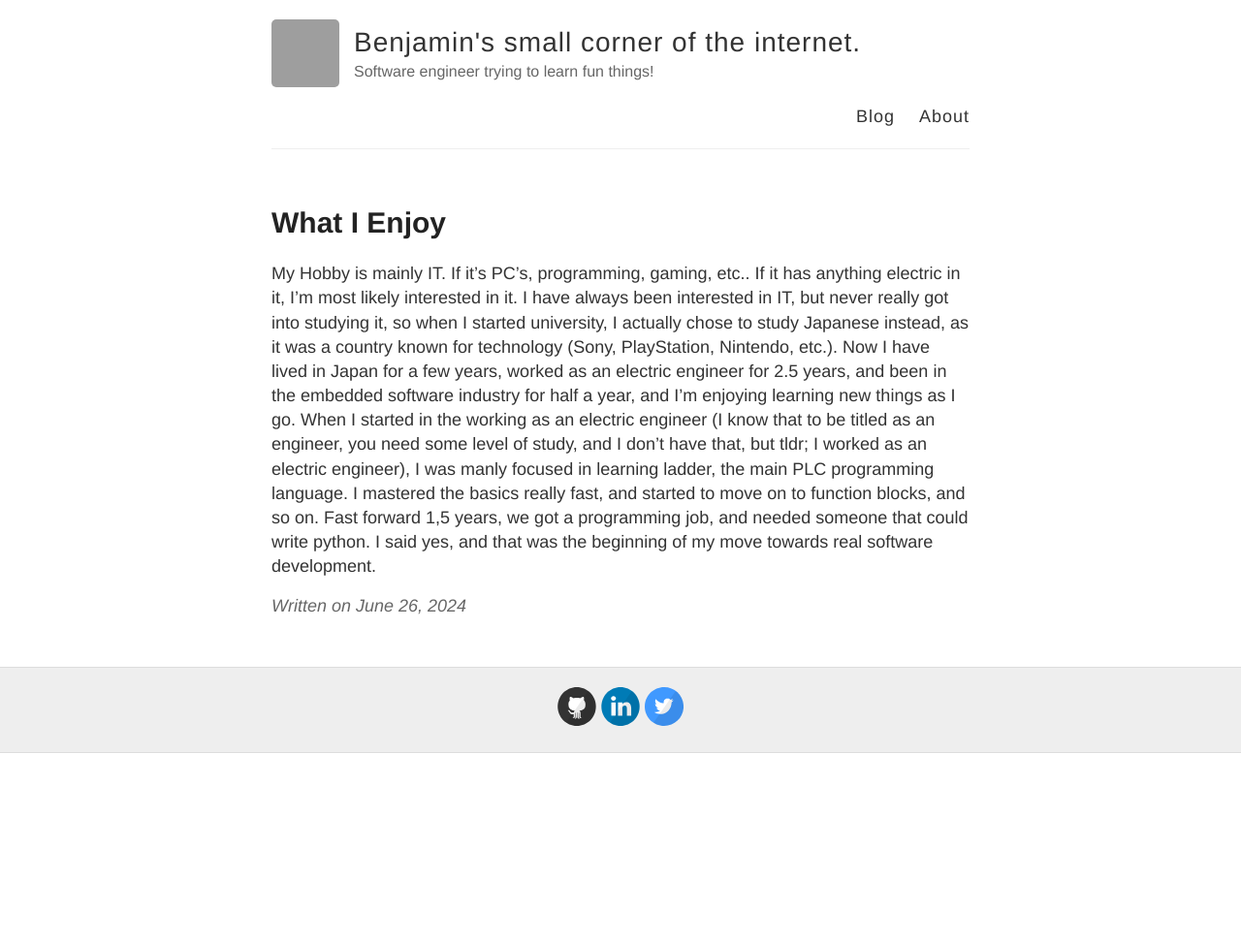
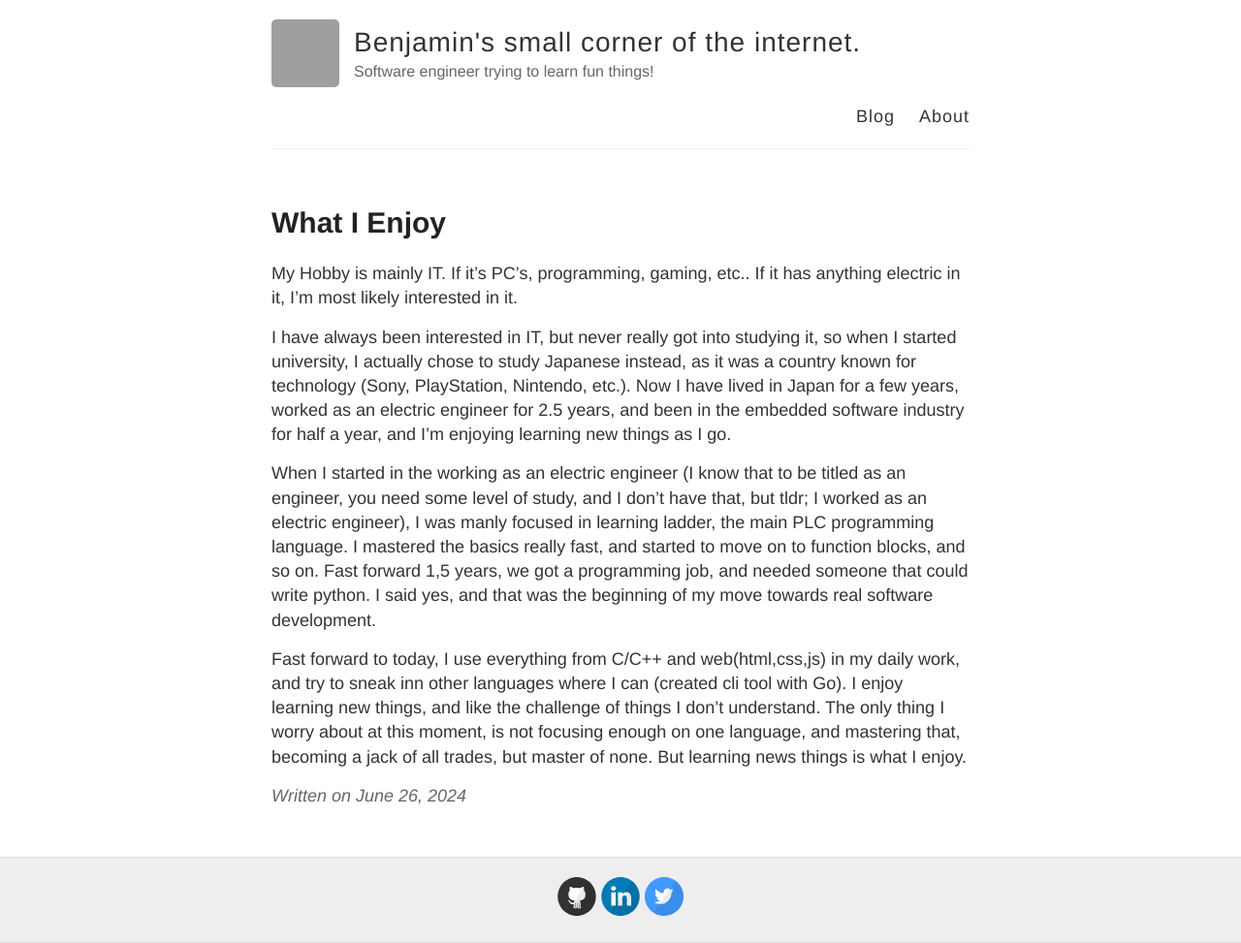
Before and after one commit to benmi3/benmi3.github.io, a Jekyll site: the page built from _posts/2024-06-26-What-I-Enjoy.md, in a window 1280 px wide. Shown: the whole page at 97% size. Built offline with Jekyll 4.4.1, drawn with Linux system fonts in a browser that asks for light colours; before the commit the page ends 900 px from its top, so only the background shows below that; grey boxes are pictures that could not be loaded.

Commit message:
Update 2024-06-26-What-I-Enjoy.md
formating and added some more text

```diff
--- a/_posts/2024-06-26-What-I-Enjoy.md
+++ b/_posts/2024-06-26-What-I-Enjoy.md
@@ -3,5 +3,9 @@ layout: post
 title: What I Enjoy
 ---
 My Hobby is mainly IT. If it's PC's, programming, gaming, etc.. If it has anything electric in it, I'm most likely interested in it.
+
 I have always been interested in IT, but never really got into studying it, so when I started university, I actually chose to study Japanese instead, as it was a country known for technology (Sony, PlayStation, Nintendo, etc.). Now I have lived in Japan for a few years, worked as an electric engineer for 2.5 years, and been in the embedded software industry for half a year, and I'm enjoying learning new things as I go.
+
 When I started in the working as an electric engineer (I know that to be titled as an engineer, you need some level of study, and I don't have that, but tldr; I worked as an electric engineer), I was manly focused in learning ladder, the main PLC programming language. I mastered the basics really fast, and started to move on to function blocks, and so on. Fast forward 1,5 years, we got a programming job, and needed someone that could write python. I said yes, and that was the beginning of my move towards real software development.
+
+Fast forward to today, I use everything from C/C++ and web(html,css,js) in my daily work, and try to sneak inn other languages where I can (created cli tool with Go). I enjoy learning new things, and like the challenge of things I don't understand. The only thing I worry about at this moment, is not focusing enough on one language, and mastering that, becoming a jack of all trades, but master of none. But learning news things is what I enjoy.
```
